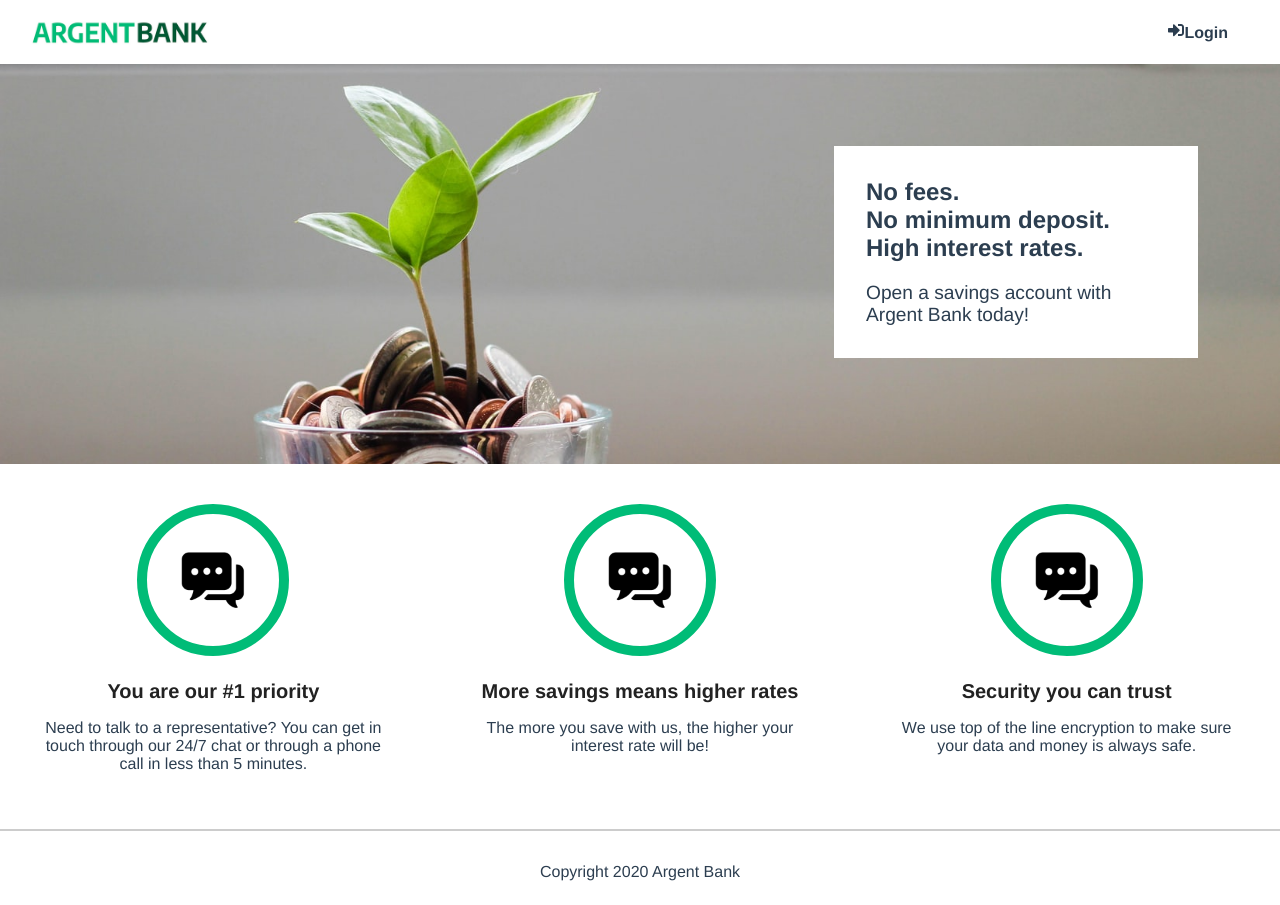
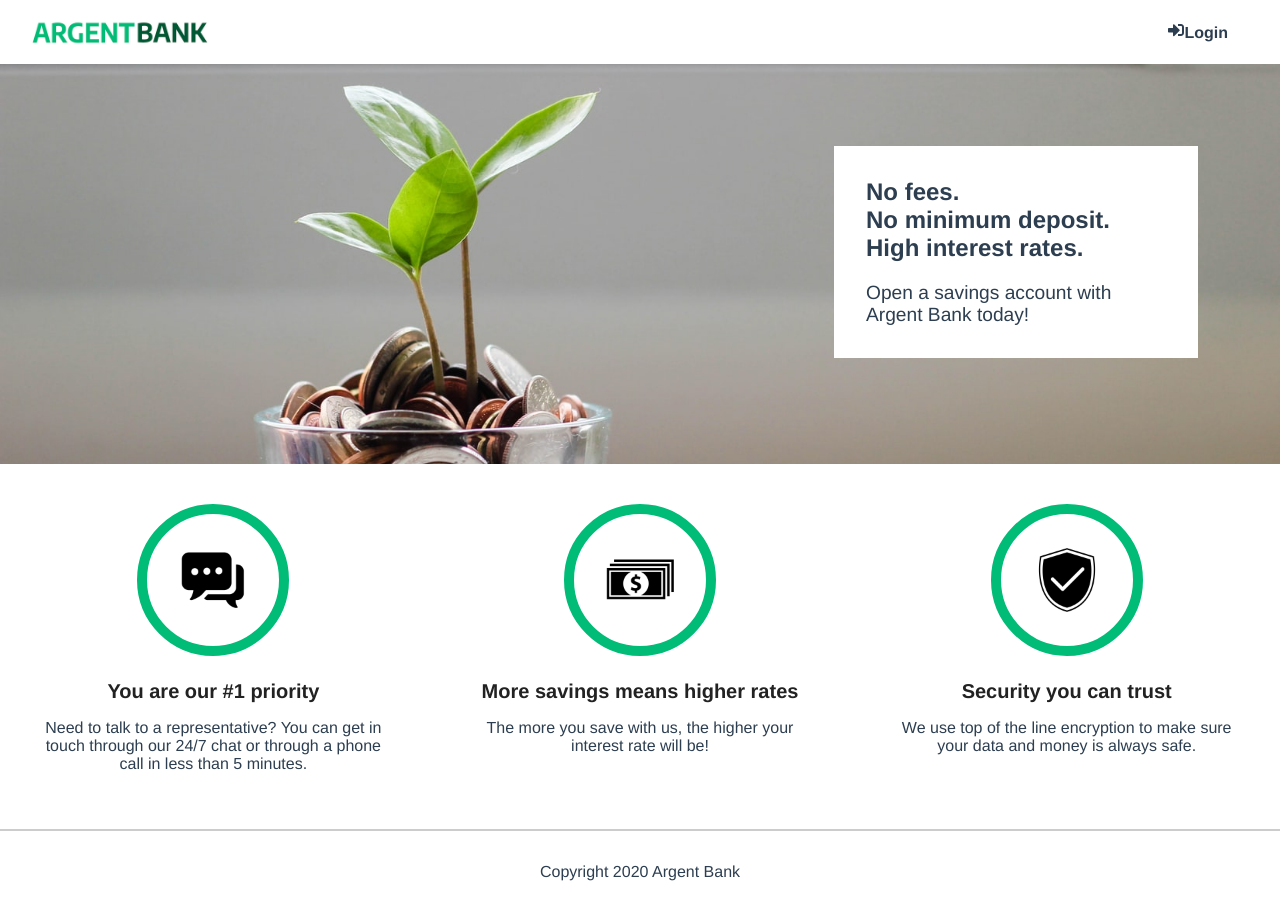
Before and after one commit to Fablaney/Argent-Bank, a React (Create React App) app in the folder front-end/: page / in a window 1280 px wide. Built offline with nearby package versions, Linux system fonts and the light colour scheme.

Commit message:
opti features

```diff
--- a/front-end/src/api/data_mock.js
+++ b/front-end/src/api/data_mock.js
@@ -1,13 +1,16 @@
 const accueil_data = [
     {
+        type: "chat",
         title: "You are our #1 priority",
         text: "Need to talk to a representative? You can get in touch through our 24/7 chat or through a phone call in less than 5 minutes.",
     },
     {
+        type: "money",
         title: "More savings means higher rates",
         text: "The more you save with us, the higher your interest rate will be!",
     },
     {
+        type: "security",
         title: "Security you can trust",
         text: "We use top of the line encryption to make sure your data and money is always safe.",
     },
--- a/front-end/src/components/Sectionfeatures/index.jsx
+++ b/front-end/src/components/Sectionfeatures/index.jsx
@@ -1,5 +1,7 @@
 import { accueil_data } from '../../api/data_mock'
 import chaticon from "../../designs/img/icon-chat.png"
+import money from "../../designs/img/icon-money.png"
+import security from "../../designs/img/icon-security.png"
 
 function SectionFeatures()
 {
@@ -10,10 +12,26 @@ function SectionFeatures()
 
             {
                 accueil_data.map((item) => {
+
+                    let img
+
+                    if(item.type == "chat")
+                    {
+                        img = <img src={chaticon} alt="Chat Icon" className="feature-icon" />
+                    }
+                    if(item.type == "money")
+                    {
+                        img = <img src={money} alt="Money Icon" className="feature-icon" />
+                    }
+                    if(item.type == "security")
+                    {
+                        img = <img src={security} alt="Security Icon" className="feature-icon" />
+                    }
+
                     return (
                         <div className="feature-item" key={item.title}>
 
-                            <img src={chaticon} alt="Chat Icon" className="feature-icon" />
+                            {img}
 
                             <h3 className="feature-item-title">{item.title}</h3>
 
```
